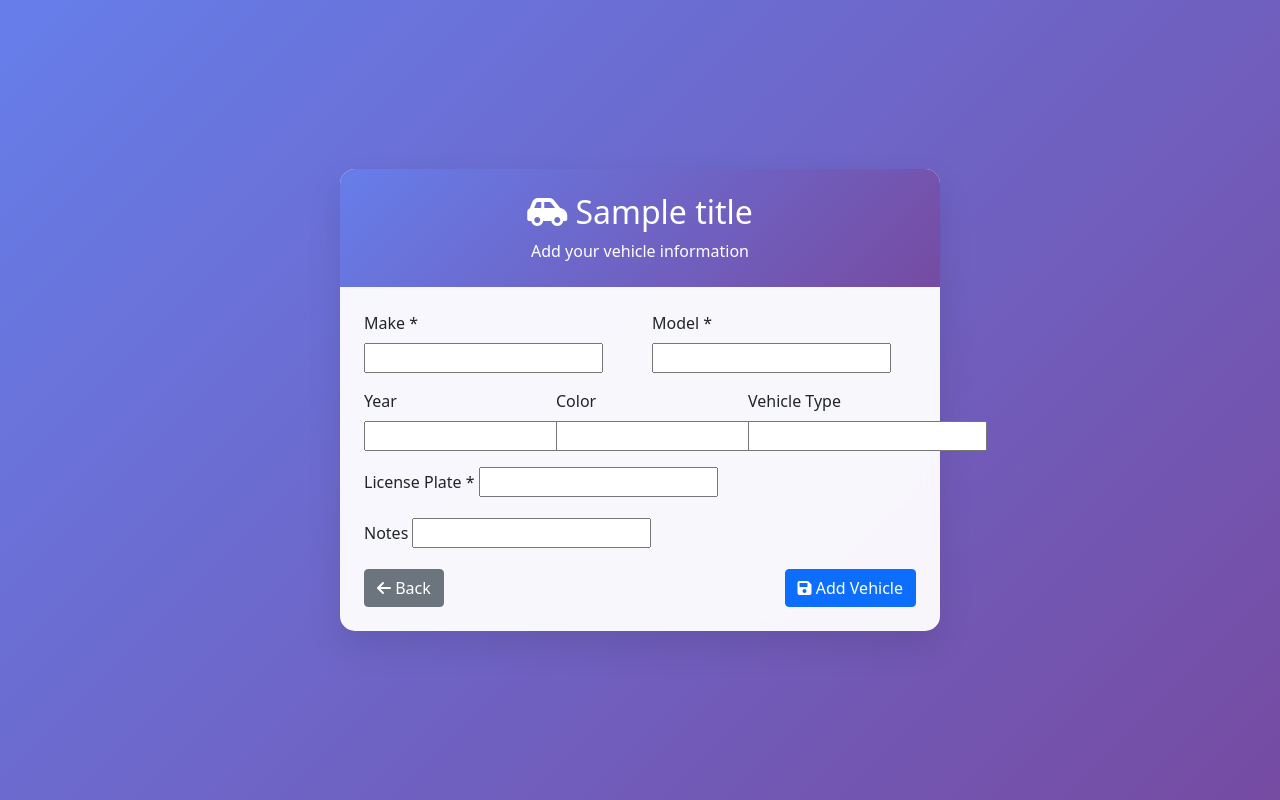
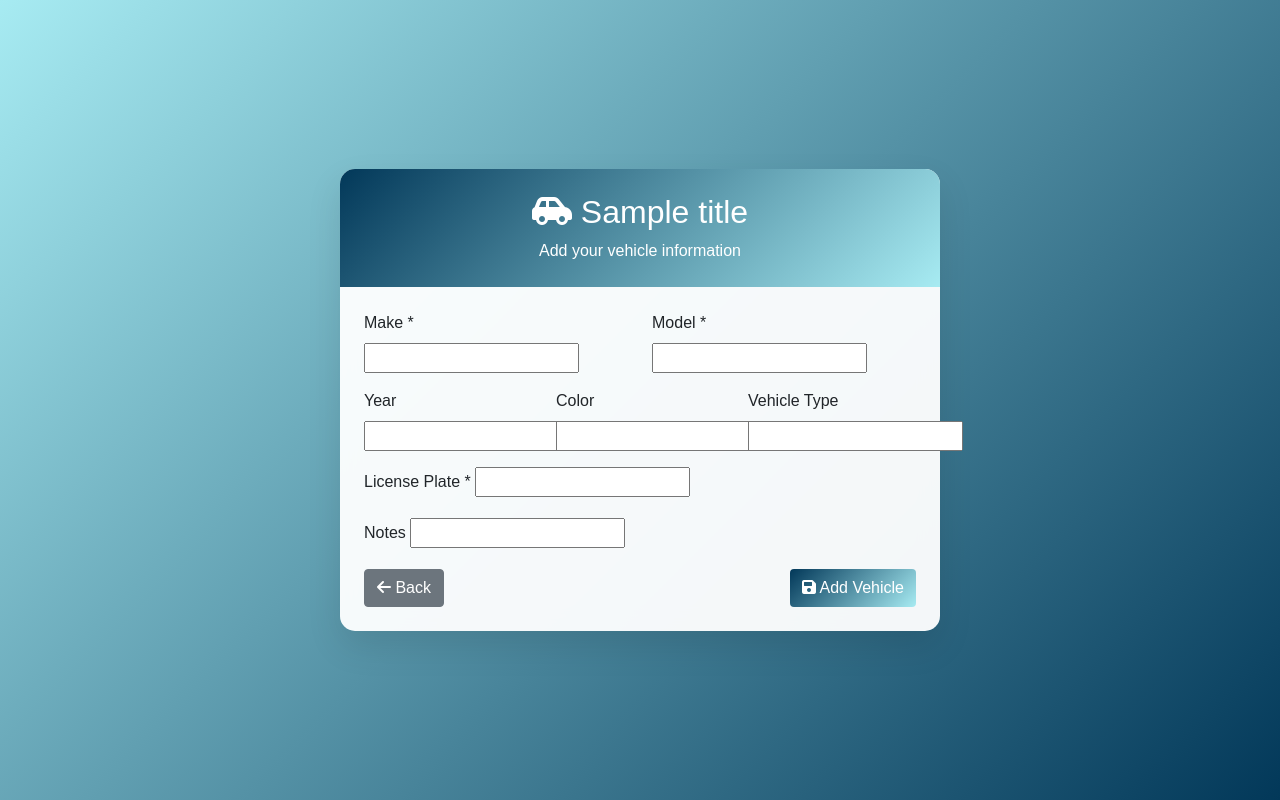
Before and after one commit to Horridhunk/carmannagement, a Django app: template clients/templates/clients/add_vehicle.html in a window 1280 px wide. Run offline with Django 3.2, Linux system fonts and the light colour scheme; the template is opened without the code that fills it: most values are stand-ins (such as "Sample title", 1, 10 or a date in 2020); form fields are guessed from the names that the template uses.

Commit message:
Update add vehicle page with system color scheme

```diff
--- a/clients/templates/clients/add_vehicle.html
+++ b/clients/templates/clients/add_vehicle.html
@@ -8,14 +8,16 @@
     <link href="https://cdnjs.cloudflare.com/ajax/libs/font-awesome/6.0.0/css/all.min.css" rel="stylesheet">
     <style>
         body {
-            background: linear-gradient(135deg, #667eea 0%, #764ba2 100%);
+            background: linear-gradient(135deg, #a7ebf2 0%, #023859 100%);
             min-height: 100vh;
+            font-family: 'Montserrat', sans-serif;
         }
         .form-container {
             min-height: 100vh;
             display: flex;
             align-items: center;
             justify-content: center;
+            padding: 20px;
         }
         .form-card {
             background: rgba(255, 255, 255, 0.95);
@@ -26,9 +28,16 @@
             width: 100%;
         }
         .form-header {
-            background: linear-gradient(135deg, #667eea 0%, #764ba2 100%);
+            background: linear-gradient(135deg, #023859 0%, #a7ebf2 100%);
             color: white;
             border-radius: 15px 15px 0 0;
+        }
+        .btn-primary {
+            background: linear-gradient(135deg, #023859 0%, #a7ebf2 100%);
+            border: none;
+        }
+        .btn-primary:hover {
+            background: linear-gradient(135deg, #012840 0%, #8dd4dd 100%);
         }
     </style>
 </head>
```
